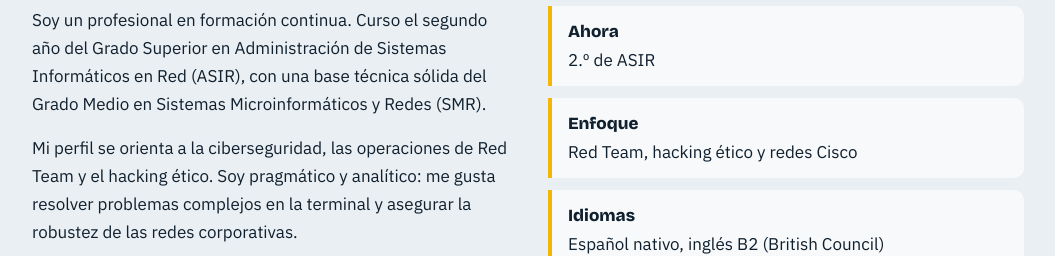
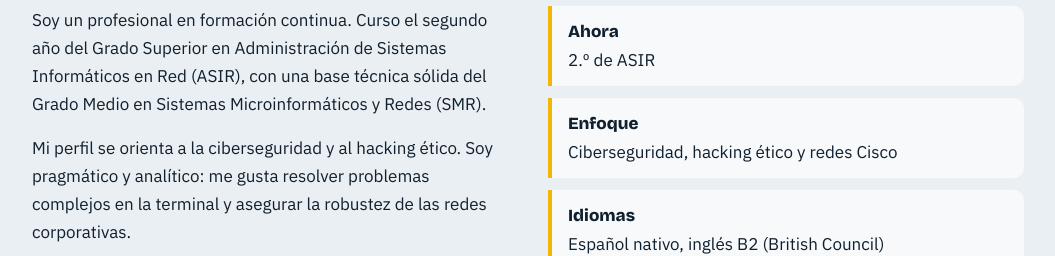
Before and after one commit to abl211207/abl211207.github.io, a plain HTML site: page index.html in a window 1280 px wide. Shown: the part 700-956 px from the top of the page, without its empty margins (112-1167 px from the left). Drawn offline with nearby package versions, Linux system fonts and the light colour scheme.

Commit message:
Update index.html

```diff
--- a/index.html
+++ b/index.html
@@ -137,11 +137,11 @@ footer{padding:28px 0 40px;color:var(--muted);font-size:.9rem;border-top:1px sol
   <div class="about">
     <div>
       <p>Soy un profesional en formación continua. Curso el segundo año del Grado Superior en Administración de Sistemas Informáticos en Red (ASIR), con una base técnica sólida del Grado Medio en Sistemas Microinformáticos y Redes (SMR).</p>
-      <p>Mi perfil se orienta a la ciberseguridad, las operaciones de Red Team y el hacking ético. Soy pragmático y analítico: me gusta resolver problemas complejos en la terminal y asegurar la robustez de las redes corporativas.</p>
+      <p>Mi perfil se orienta a la ciberseguridad y al hacking ético. Soy pragmático y analítico: me gusta resolver problemas complejos en la terminal y asegurar la robustez de las redes corporativas.</p>
     </div>
     <ul class="facts">
       <li><b>Ahora</b>2.º de ASIR</li>
-      <li><b>Enfoque</b>Red Team, hacking ético y redes Cisco</li>
+      <li><b>Enfoque</b>Ciberseguridad, hacking ético y redes Cisco</li>
       <li><b>Idiomas</b>Español nativo, inglés B2 (British Council)</li>
     </ul>
   </div>
```
